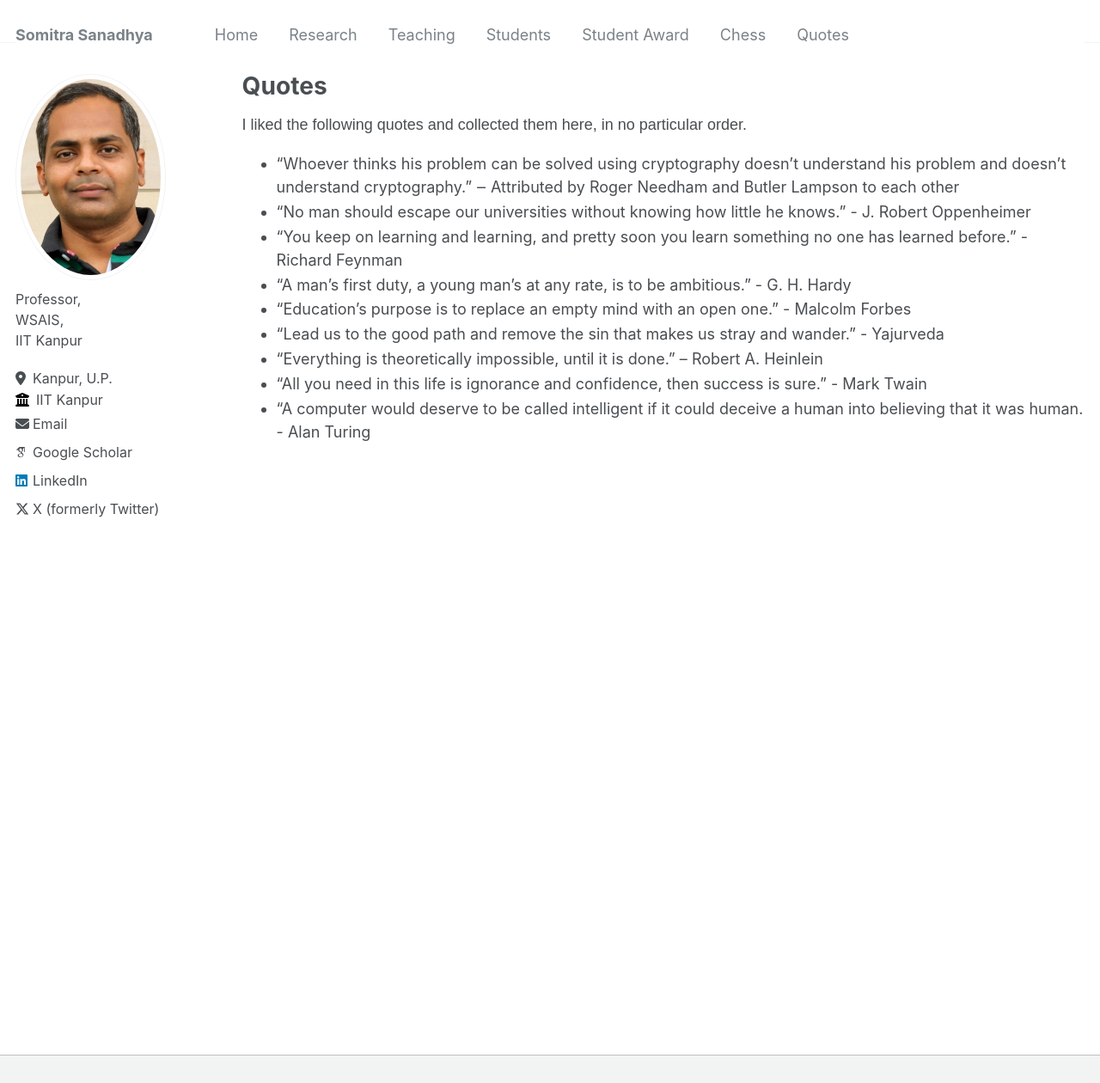
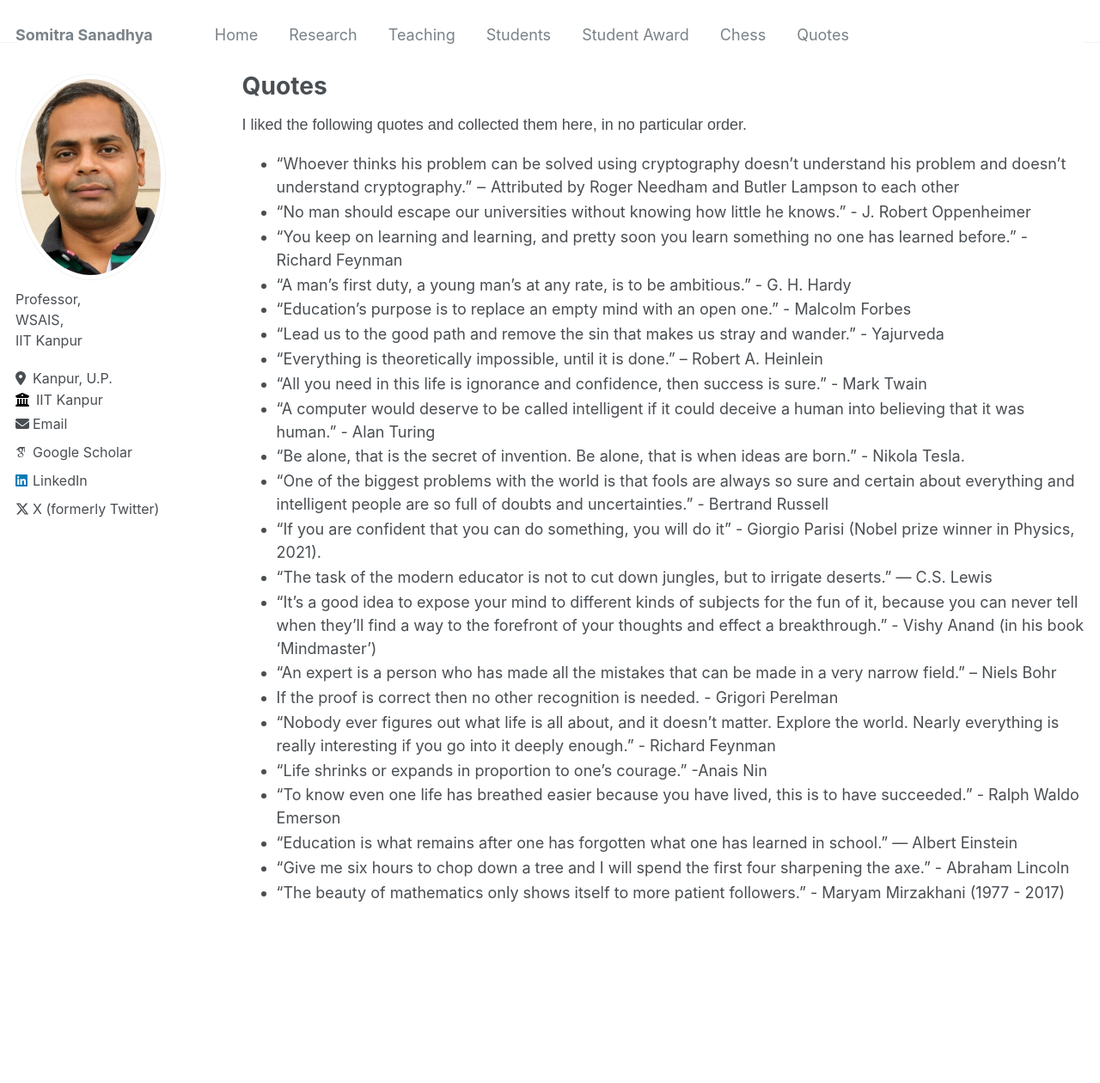
Before and after one commit to somitra-sanadhya/somitra-sanadhya.github.io, a Jekyll site: the page built from _pages/quotes.md, in a window 1280 px wide and 1400 px high, cut to the strip 0-1260 px from the top of the window. Shown: the whole strip at 86% size. Built offline with Jekyll 4.4.1, drawn with Linux system fonts in a browser that asks for light colours; some web fonts are replaced.

Commit message:
Update quotes.md

```diff
--- a/_pages/quotes.md
+++ b/_pages/quotes.md
@@ -15,4 +15,17 @@ I liked the following quotes and collected them here, in no particular order.
 + "Lead us to the good path and remove the sin that makes us stray and wander." - Yajurveda
 + "Everything is theoretically impossible, until it is done.” – Robert A. Heinlein
 + "All you need in this life is ignorance and confidence, then success is sure." - Mark Twain
-+ "A computer would deserve to be called intelligent if it could deceive a human into believing that it was human. - Alan Turing
++ "A computer would deserve to be called intelligent if it could deceive a human into believing that it was human." - Alan Turing
++ "Be alone, that is the secret of invention. Be alone, that is when ideas are born." - Nikola Tesla.
++ "One of the biggest problems with the world is that fools are always so sure and certain about everything and intelligent people are so full of doubts and uncertainties." - Bertrand Russell
++ “If you are confident that you can do something, you will do it” - Giorgio Parisi (Nobel prize winner in Physics, 2021).
++ “The task of the modern educator is not to cut down jungles, but to irrigate deserts.” — C.S. Lewis
++ "It’s a good idea to expose your mind to different kinds of subjects for the fun of it, because you can never tell when they’ll find a way to the forefront of your thoughts and effect a breakthrough." - Vishy Anand (in his book 'Mindmaster')
++ "An expert is a person who has made all the mistakes that can be made in a very narrow field." – Niels Bohr
++ If the proof is correct then no other recognition is needed. - Grigori Perelman
++ "Nobody ever figures out what life is all about, and it doesn't matter. Explore the world. Nearly everything is really interesting if you go into it deeply enough." - Richard Feynman
++ “Life shrinks or expands in proportion to one's courage.” -Anais Nin
++ "To know even one life has breathed easier because you have lived, this is to have succeeded." - Ralph Waldo Emerson
++ “Education is what remains after one has forgotten what one has learned in school.” ― Albert Einstein
++ “Give me six hours to chop down a tree and I will spend the first four sharpening the axe.” - Abraham Lincoln
++ "The beauty of mathematics only shows itself to more patient followers." - Maryam Mirzakhani (1977 - 2017)
```
